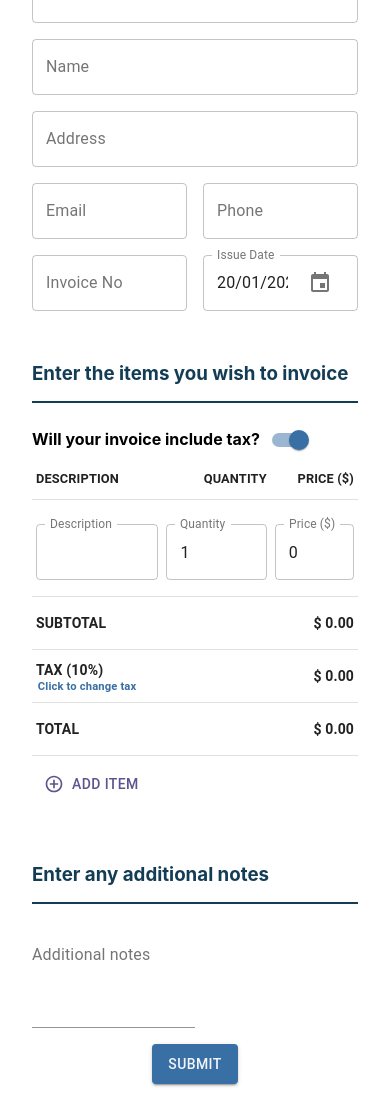
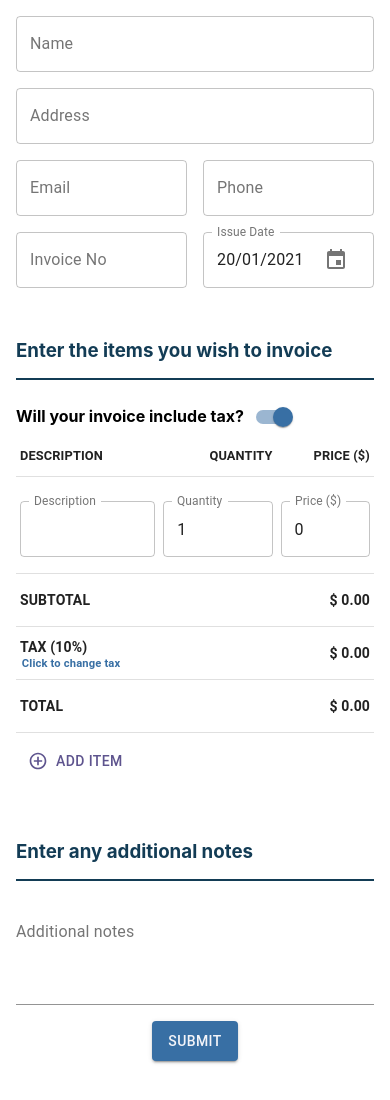
Before and after one commit to jonotp/invoice, a React (Create React App) app in the folder client/: page /invoice-form in a window 390 px wide. Shown: the part 756-1856 px from the top of the page. After the commit the page ends 1833 px from the top, so only its background shows below. Built offline with nearby package versions, Linux system fonts and the light colour scheme; no server answers; what @react-pdf/renderer would draw is missing.

Commit message:
Improve mobile responsivness
This is done by decreasing overall padding size on the app-content. Also made the additonal notes field on invoice form fullwidth

```diff
--- a/client/src/App/App.scss
+++ b/client/src/App/App.scss
@@ -16,3 +16,11 @@
   }
   flex-grow: 1;
 }
+
+@media (max-width: $breakpoint-tablet) {
+  .app-content {
+    > * {
+      padding: 0 1rem;
+    }
+  }
+}
--- a/client/src/Invoice/form.tsx
+++ b/client/src/Invoice/form.tsx
@@ -22,7 +22,7 @@ import { PreloaderContext } from "../Preloader/preloader.context";
 import { USER_ACTION_TYPE } from "../types";
 import { getFile } from "../LogoUploader/logo-uploader.component";
 import CustomDialog from "../Dialog/custom-dialog.component";
-import "./invoice-form.container.scss";
+import "./invoice-form.scss";
 
 const colors: Colors = {
   primary: "#29485d",
--- a/client/src/Invoice/invoice-form.container.scss
+++ b/client/src/Invoice/invoice-form.scss
@@ -1,6 +1,6 @@
 @import "../variables";
 
-.invoice-form{
+.invoice-form {
   text-align: center;
 }
 
@@ -37,3 +37,9 @@
 .total-section {
   border-top: 1px solid $black;
 }
+
+@media (max-width: $breakpoint-tablet) {
+  .notes-field {
+    width: 100%;
+  }
+}
```
